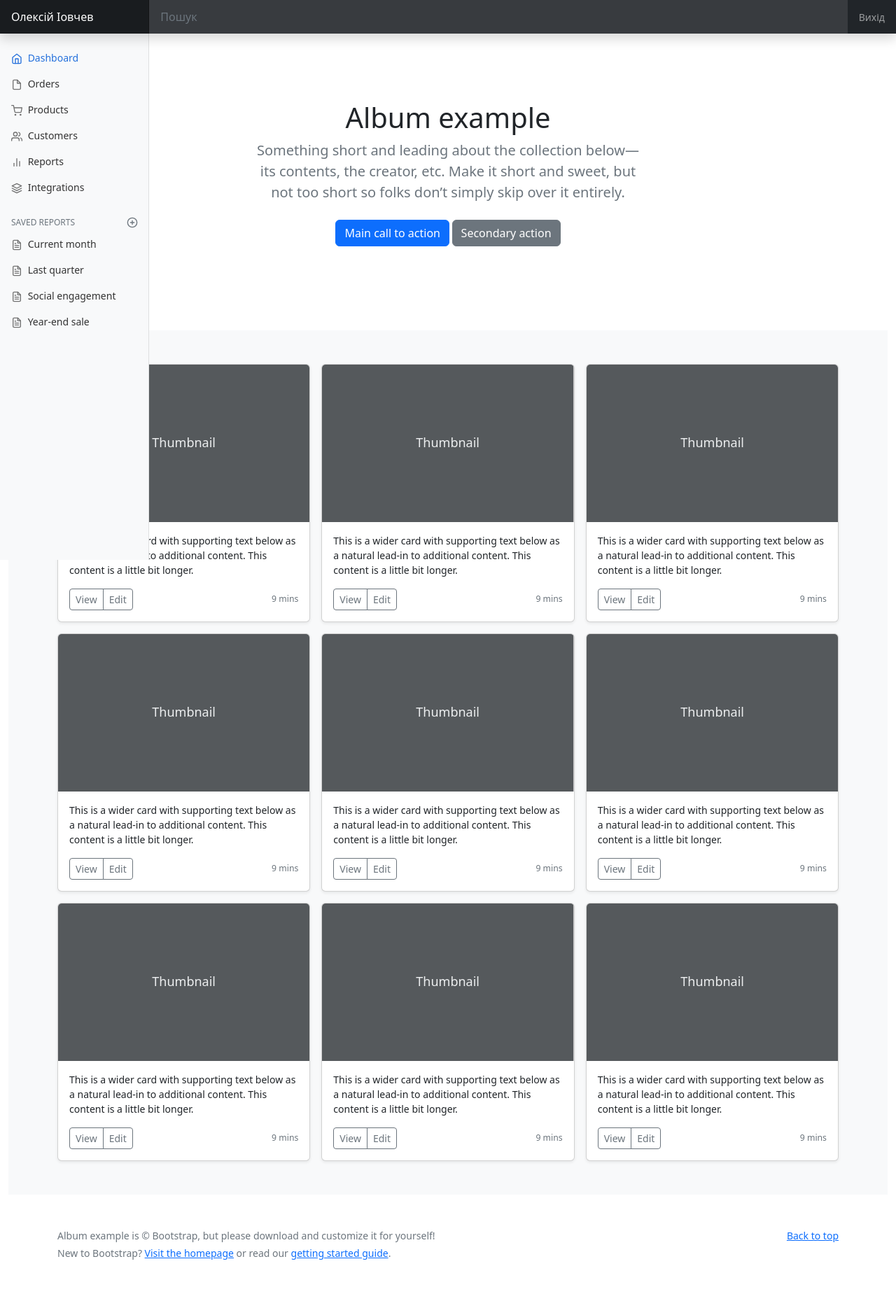
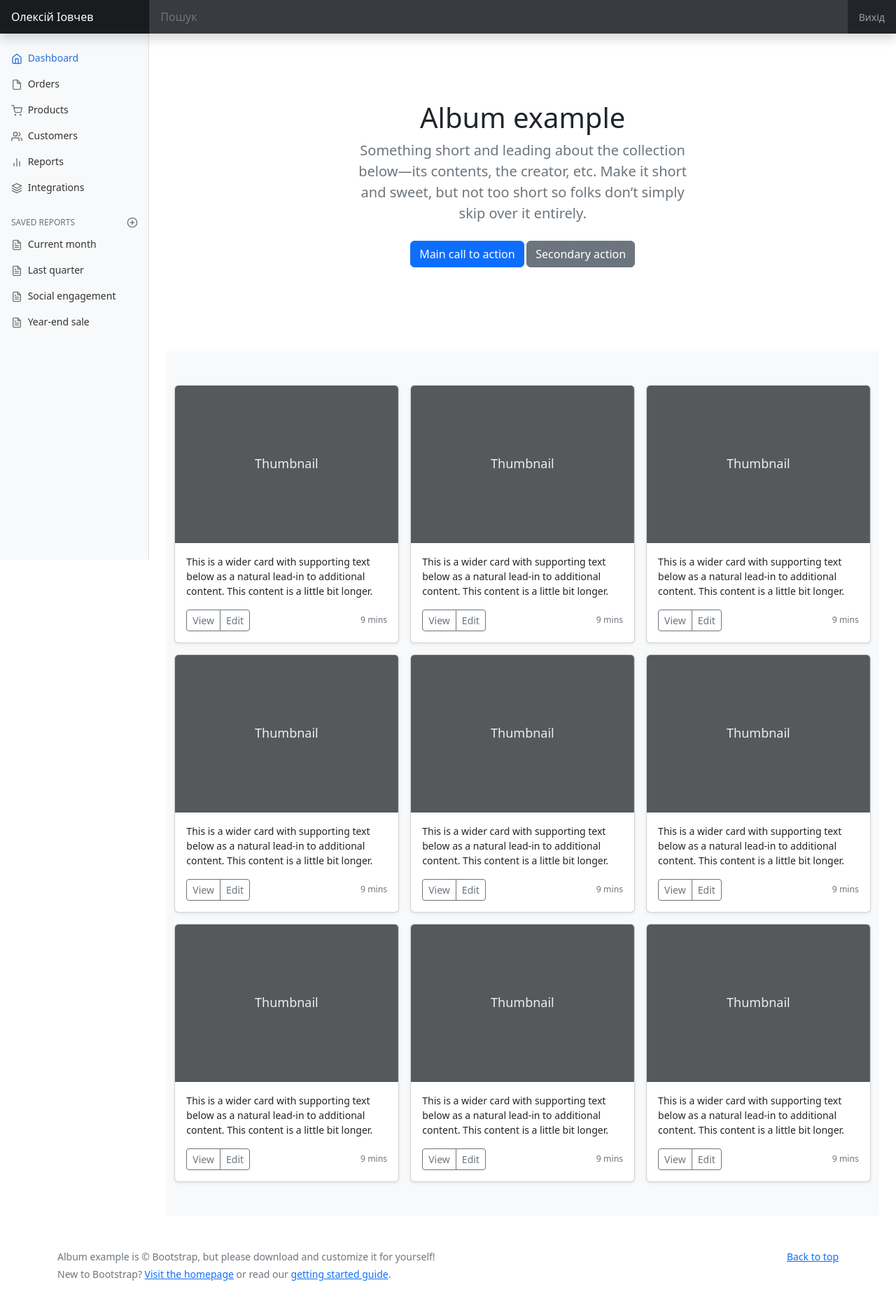
Before and after one commit to alekseyiovchev/diplom, a Django app: page /players/ in a window 1280 px wide. Shown: the whole page at 70% size. Before the commit the page ends 1800 px from the top, so only its background shows below. Run offline with Django 4.2, Linux system fonts and the light colour scheme; some libraries are stand-ins or nearby versions.

Commit message:
edited placement of players.html

```diff
--- a/football/templates/football/html/players.html
+++ b/football/templates/football/html/players.html
@@ -3,9 +3,8 @@
 
 {% block content %}
 
-  <body>
-
-<main>
+<body>
+<main class="col-md-9 ms-sm-auto col-lg-10 px-md-4">
 
   <section class="py-5 text-center container">
     <div class="row py-lg-5">
```
